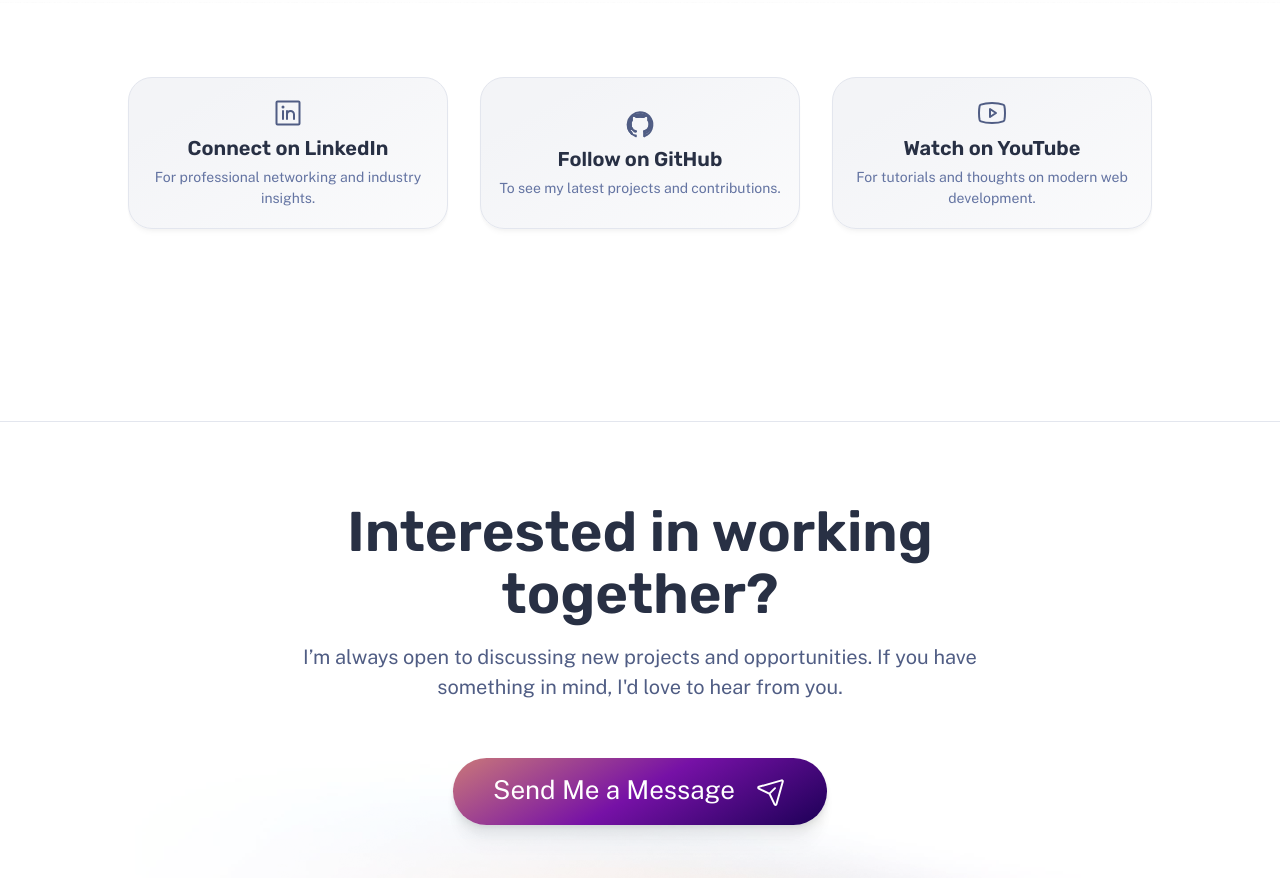
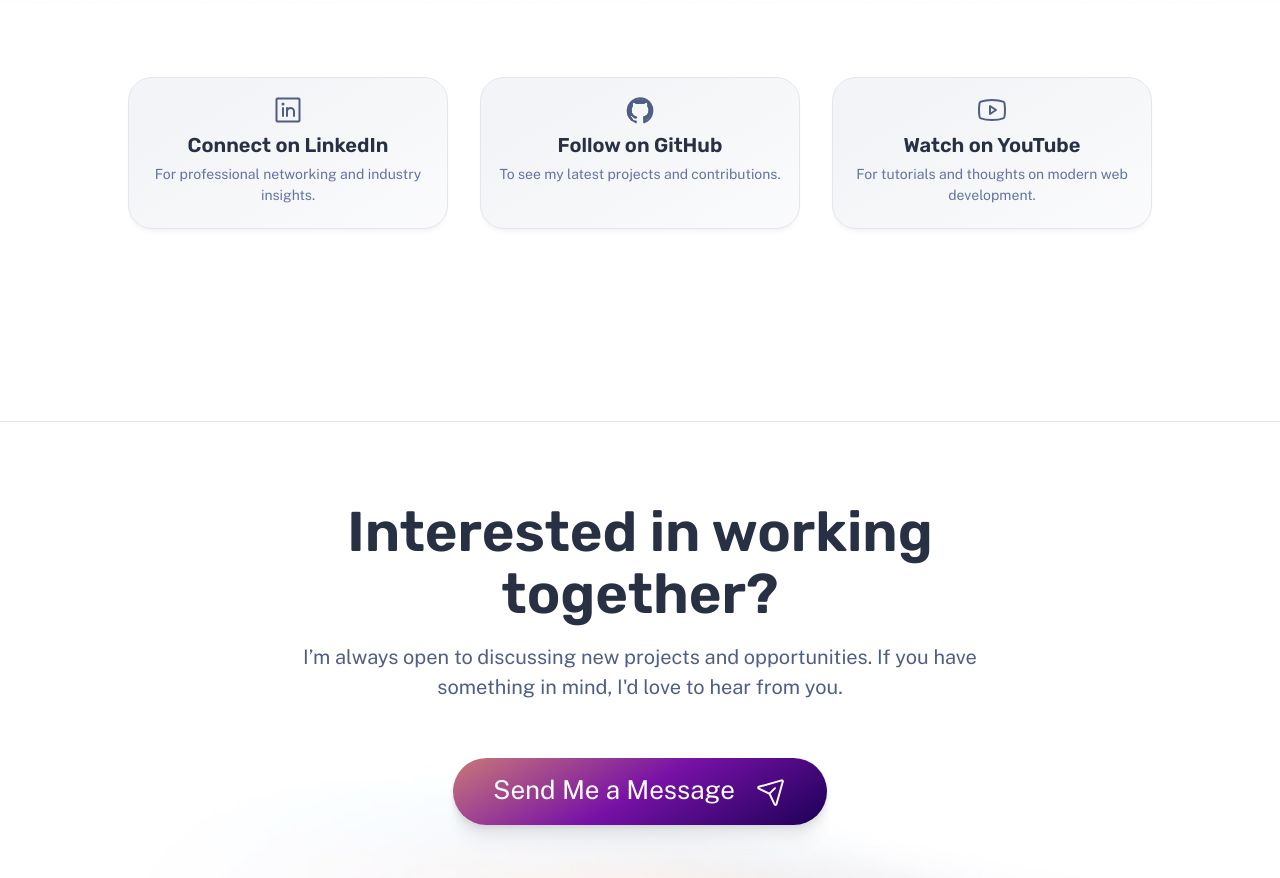
Before and after one commit to frle10/frle-portfolio, an Astro site: page / in a window 1280 px wide. Shown: the part 3023-3901 px from the top of the page. Built offline with nearby package versions, Linux system fonts and the light colour scheme; Astro itself is replaced by a stand-in of ours.

Commit message:
Fix responsiveness of writing and mentions buttons, update deps

```diff
--- a/package.json
+++ b/package.json
@@ -9,7 +9,7 @@
     "astro": "astro"
   },
   "dependencies": {
-    "astro": "^5.10.1"
+    "astro": "^5.12.1"
   },
   "devDependencies": {
     "prettier": "3.6.2",
--- a/src/pages/index.astro
+++ b/src/pages/index.astro
@@ -94,24 +94,30 @@ const projects = (await getCollection('work'))
                 target="_blank"
                 rel="noopener noreferrer"
               >
+                <div class="logo-title-container">
                   <Icon icon="linkedin-logo" size="2em" />
                   <h4>Connect on LinkedIn</h4>
+                </div>
                 <p>For professional networking and industry insights.</p>
               </a>
             </li>
 
             <li class="mention-card">
               <a href="https://github.com/frle10" target="_blank" rel="noopener noreferrer">
+                <div class="logo-title-container">
                   <Icon icon="github-logo" size="2em" />
                   <h4>Follow on GitHub</h4>
+                </div>
                 <p>To see my latest projects and contributions.</p>
               </a>
             </li>
 
             <li class="mention-card">
               <a href="https://www.youtube.com/@Frlee" target="_blank" rel="noopener noreferrer">
+                <div class="logo-title-container">
                   <Icon icon="youtube-logo" size="2em" />
                   <h4>Watch on YouTube</h4>
+                </div>
                 <p>For tutorials and thoughts on modern web development.</p>
               </a>
             </li>
@@ -313,4 +319,23 @@ const projects = (await getCollection('work'))
     color: var(--gray-400);
     margin: 0;
   }
+
+  .logo-title-container {
+    display: flex;
+    flex-direction: row;
+    gap: 0.5rem;
+    justify-content: center;
+    align-items: center;
+  }
+
+  @media (min-width: 50em) {
+    .logo-title-container {
+      flex-direction: column;
+      justify-content: center;
+    }
+
+    .mention-card a {
+      justify-content: flex-start;
+    }
+  }
 </style>
```
Also changed, not shown: 1 other file. Lines whose indentation alone changed are shown as unchanged.
